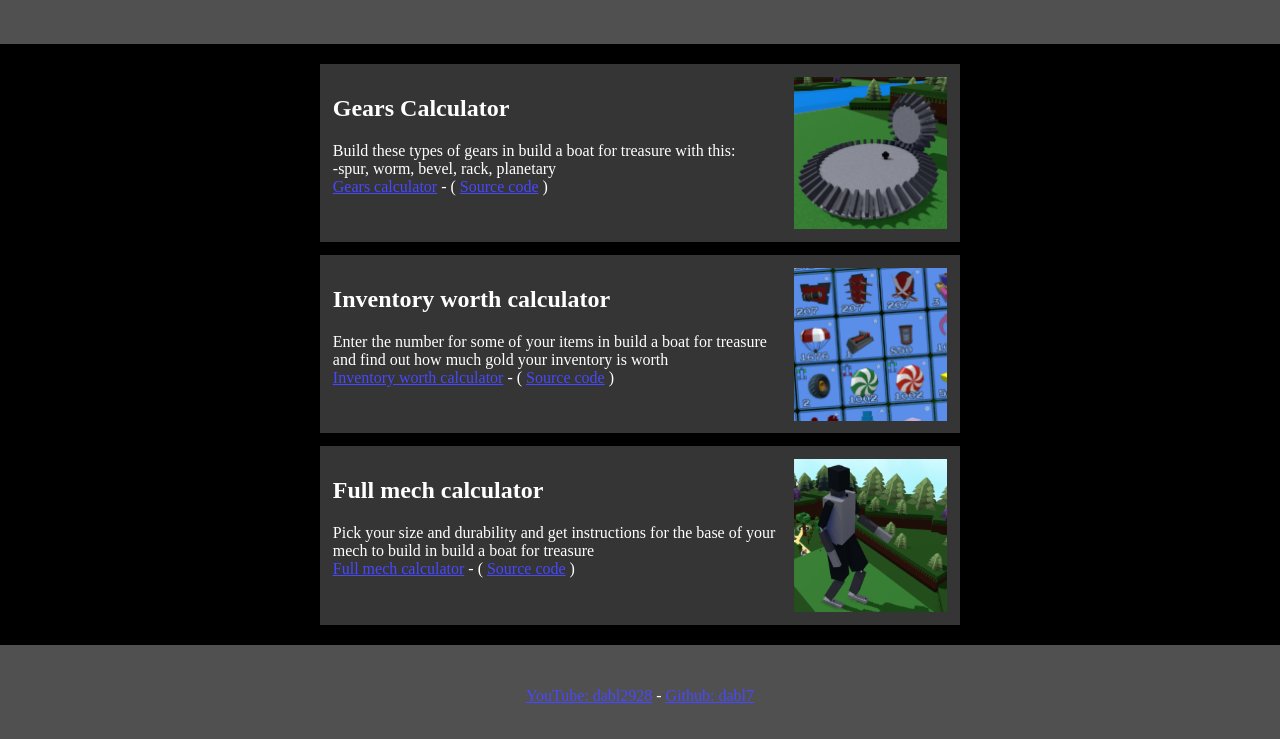
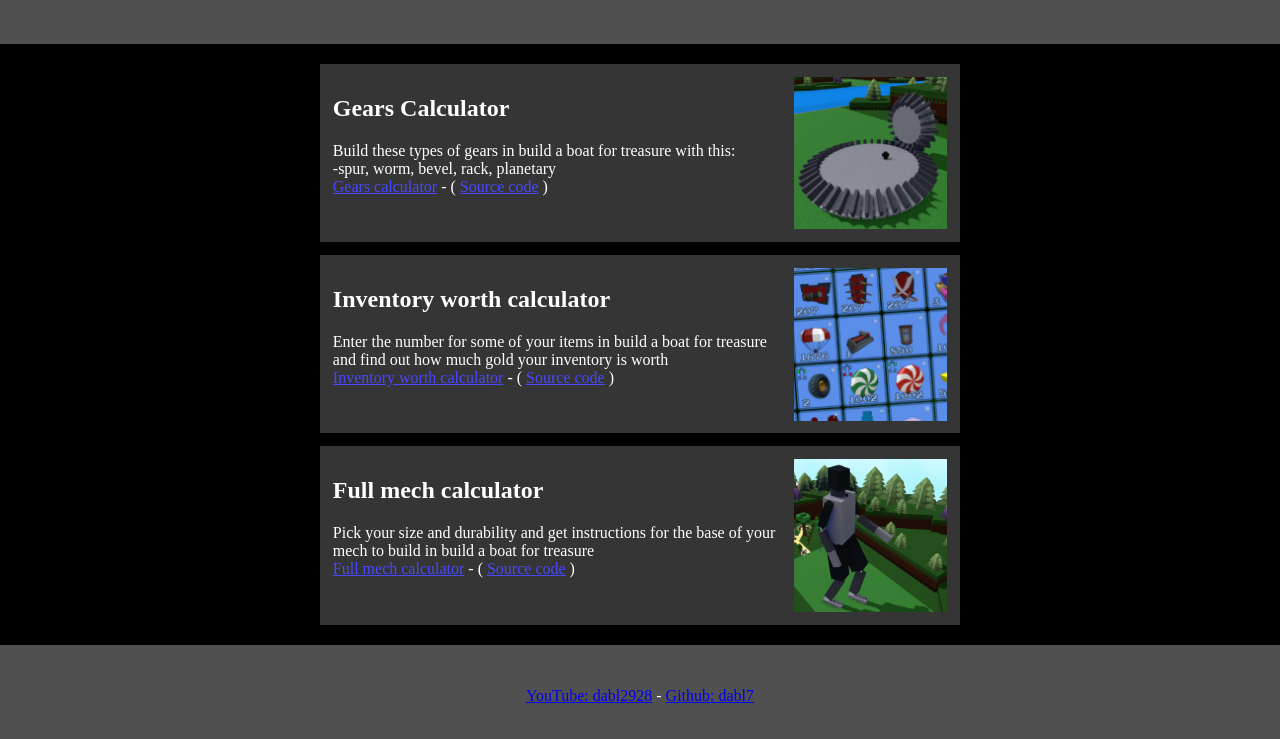
Before and after one commit to dabl7/dabl7.github.io, a plain HTML site: page index.html in a window 1280 px wide. Shown: the part 87-826 px from the top of the page. Drawn offline with Linux system fonts and the light colour scheme.

Commit message:
Fix anchor tags in footer for YouTube and GitHub

```diff
--- a/index.html
+++ b/index.html
@@ -119,9 +119,9 @@
     </div>
     <footer>
         <p>
-          <a class="white" href="https://youtube.com/channel/dabl2928">YouTube: dabl2928</a>
+          <a href="https://youtube.com/channel/dabl2928">YouTube: dabl2928</a>
           -
-          <a class="white" href="https://github.com/dabl7">Github: dabl7</a>
+          <a href="https://github.com/dabl7">Github: dabl7</a>
         </p>
     </footer>
     <script>
```
